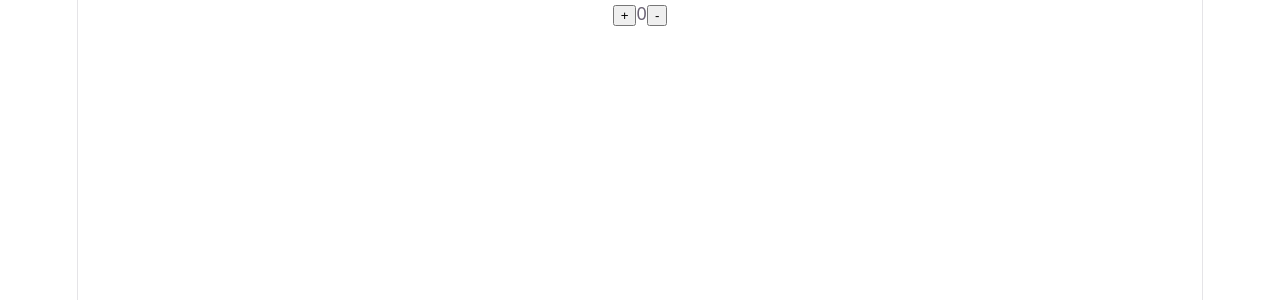
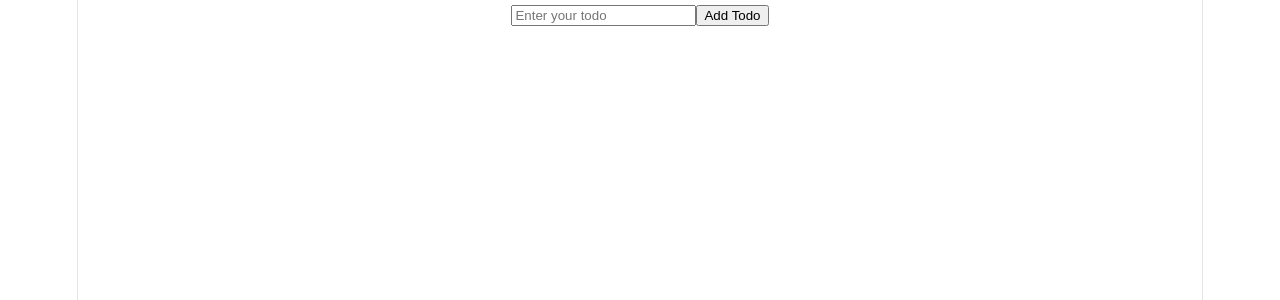
Before and after one commit to shimwayvan/react-learning, a React (Vite) app: page / in a window 1280 px wide. Shown: the top 300 px of the page. Built offline with nearby package versions, Linux system fonts and the light colour scheme.

Commit message:
todo list component

```diff
--- a/src/App.jsx
+++ b/src/App.jsx
@@ -5,32 +5,88 @@ import heroImg from './assets/hero.png'
 import './App.css'
 
 function App() {
-  let list = [
-    {'': 0}
-  ]
-  const [num, setNum] = useState(0)
+  const [todo, setTodo] = useState([])
+  const [input, setInput] = useState('')
 
-  function add(){
-    setNum(num + 1)
+  function addTodo(){
+
+    setTodo([...todo, {id: Date.now(), text: input, done: false}])
+    setInput('')
   }
 
-  function subtract(){
-    setNum(num - 1)
+  function handleChange(e){
+    setInput(e.target.value)
   }
 
   return (
     <div className="App">
-      <button onClick={add}>+</button>
-      <span>{num}</span>
-      <button onClick={subtract}>-</button>
+      <input type="text" placeholder='Enter your todo' onChange={handleChange} value ={input} />
+      <button onClick={addTodo}>Add Todo</button>
+      <ul>
+        {todo.map((item) => (
+          <div>
+            <li style={{ textDecoration: item.done ? 'line-through' : 'none', cursor: 'pointer' }} key={item.id} onClick={() => {
+            setTodo(todo.map((t) => t.id === item.id ? { ...t, done: !t.done } : t))
+          }}>
+            {item.text}
+
+          </li>
+          <button onClick={() => {
+              setTodo(todo.filter((t) => t.id !== item.id))
+            }}>
+              Delete
+            </button>
+          </div>
+
+        ))}
+      </ul>
     </div>
   )
 }
 
 export default App
 
+// function App() {
+//   const [todo, setTodo] = useState([])
+//   const [input, setInput] = useState('')
 
-// function App() {
+//   function addTodo(){
+
+//     setTodo([...todo, {id: Date.now(), text: input, done: false}])
+//     setInput('')
+//   }
+
+//   function handleChange(e){
+//     setInput(e.target.value)
+//   }
+
+//   return (
+//     <div className="App">
+//       <input type="text" placeholder='Enter your todo' onChange={handleChange} value ={input} />
+//       <button onClick={addTodo}>Add Todo</button>
+//       <ul>
+//         {todo.map((item) => (
+//           <div>
+//             <li style={{ textDecoration: item.done ? 'line-through' : 'none', cursor: 'pointer' }} key={item.id} onClick={() => {
+//             setTodo(todo.map((t) => t.id === item.id ? { ...t, done: !t.done } : t))
+//           }}>
+//             {item.text}
+
+//           </li>
+//           <button onClick={() => {
+//               setTodo(todo.filter((t) => t.id !== item.id))
+//             }}>
+//               Delete
+//             </button>
+//           </div>
+
+//         ))}
+//       </ul>
+//     </div>
+//   )
+// }
+
+// function App() { Counter component that uses the useState hook to manage a num state variable. It renders two buttons that increment and decrement the num value when clicked. The component is exported as the default export of the module.
 //   const [num, setNum] = useState(0)
 
 //   function add(){
```
